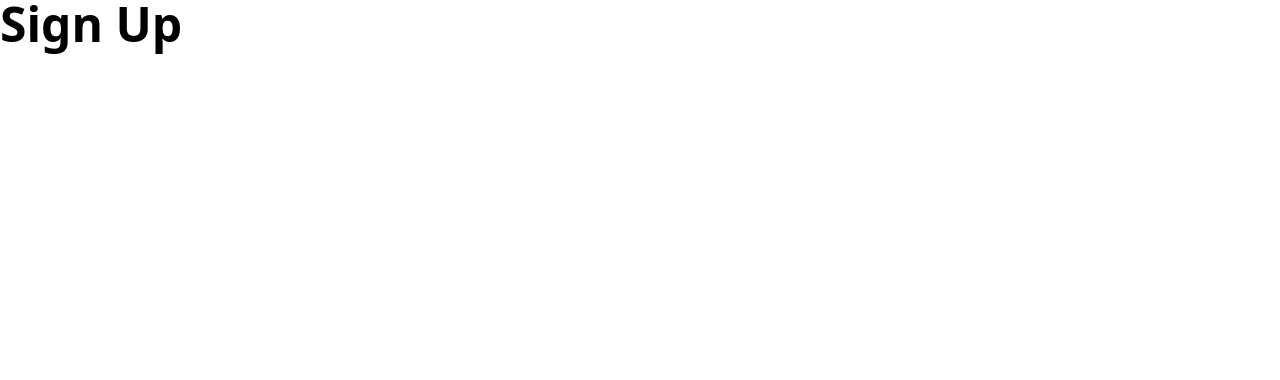
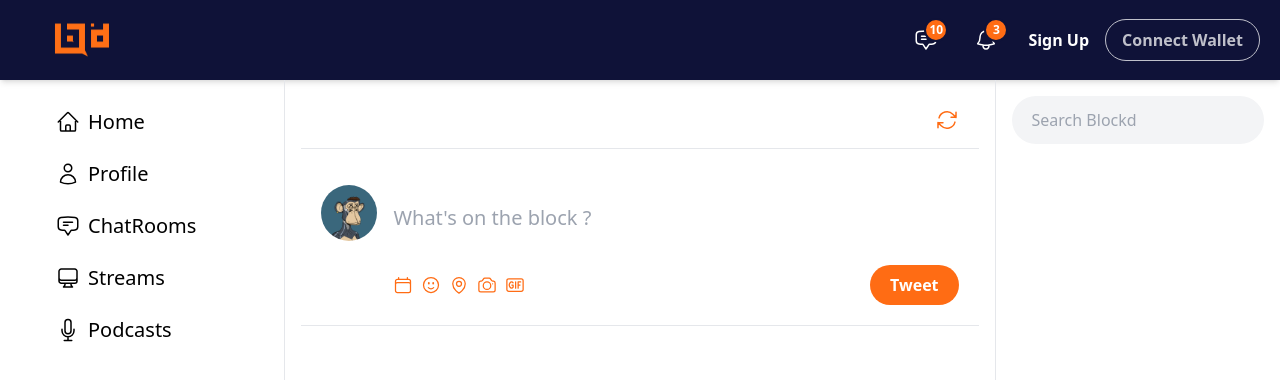
Before and after one commit to BlockdSocial/Blockd, a Next.js app: page / in a window 1280 px wide. Shown: the top 380 px of the page. Built offline with nearby package versions, Linux system fonts and the light colour scheme.

Commit message:
Feed Page + Navbar

```diff
--- /dev/null
+++ b/components/Feed.tsx
@@ -0,0 +1,21 @@
+import React from 'react'
+import {ArrowPathIcon} from '@heroicons/react/24/outline'
+import TweetBox from './TweetBox'
+
+function Feed() {
+  return (
+    <div className='h-full col-span-8 lg:col-span-5 md:p-4 border-x'>
+      <div className='flex flex-col items-end'>
+        <ArrowPathIcon className='mr-5 mt-6 md:mt-3 h-6 w-6 cursor-pointer text-blockd transition-all duration-500 ease-out hover:rotate-180 active-scale'/>
+      </div>
+
+      {/* TweetBox */}
+
+      <div>
+        <TweetBox />
+      </div>
+    </div>
+  )
+}
+
+export default Feed
--- /dev/null
+++ b/components/IconGroup.tsx
@@ -0,0 +1,23 @@
+import React, { SVGProps } from 'react'
+
+interface Props {
+    Icon: (props: SVGProps<SVGSVGElement>) => JSX.Element
+    name: string
+    notif: string
+}
+
+function IconGroup({ Icon, name, notif }: Props) {
+    return (
+        <div className='flex max-w-fit items-center space-x-2 p-2 rounded-ful transition-all duration-100 group'>
+            <div className="">
+                <strong className="relative inline-flex items-center px-2.5 py-1.5">
+                    <span className="text-white absolute text-xs top-0 right-0 md:-top-1 md:-right-0 h-6 w-6 rounded-full group-hover:bg-orange-600 bg-blockd flex justify-center items-center items border-2 border-bgcolor"><span>{notif}</span></span>
+                    <Icon className='h-6 w-6 inline text-white' />
+                    <p className='inline md:hidden text-white font-semibold group-hover:text-gray-300 py-1 px-2'>{name}</p>
+                </strong>
+            </div>
+        </div>
+    )
+}
+
+export default IconGroup
--- /dev/null
+++ b/components/Navbar.tsx
@@ -0,0 +1,60 @@
+import Image from 'next/image'
+import Link from 'next/link';
+import React, { useState } from 'react'
+import {
+    BellIcon,
+    ChatBubbleBottomCenterTextIcon
+} from '@heroicons/react/24/outline'
+import IconGroup from './IconGroup';
+
+const Navbar = () => {
+
+    let [open, setOpen] = useState(false);
+    return (
+        <div className='w-full shadow-md top-0 left-0'>
+            <div className='md:flex items-center justify-between bg-bgcolor md:px-5 h-20'>
+                <div className='font-bold text-2xl cursor-pointer flex items-center font-[Poppins] text-white'>
+                        <Image
+                            src="/images/logo.png"
+                            alt="Blockd Logo"
+                            className="m-6 ml-4 md:ml-8"
+                            width={60}
+                            height={40}
+                        />
+                </div>
+
+                <div onClick={() => setOpen(!open)} className='text-3xl absolute right-4 md:right-8 top-6 cursor-pointer md:hidden'>
+                    <svg xmlns="http://www.w3.org/2000/svg" fill="none" viewBox="0 0 24 24" strokeWidth={1.5} stroke="currentColor" className="w-6 h-6 text-white" name={open ? 'close' : 'menu'}>
+                        <path strokeLinecap="round" strokeLinejoin="round" d="M3.75 6.75h16.5M3.75 12h16.5m-16.5 5.25h16.5" />
+                    </svg>
+                </div>
+
+                <ul className={`bg-bgcolor md:flex absolute items-center md:static md:z-auto right-0 w-1/3 md:w-auto md:pl-0 transition-all ease-in ${open ? 'top-20 h-full' : 'top-[-490px] h-20 '}`}>
+                    <li className='flex flex-col items-center text-l my-1'>
+                        <Link href="">
+                            <IconGroup Icon={ChatBubbleBottomCenterTextIcon} notif="10" name='Messages'></IconGroup>
+                        </Link>
+                    </li>
+                    <li className='flex flex-col items-center text-l my-1'>
+                        <Link href="">
+                            <IconGroup Icon={BellIcon} notif="3" name='Notifications'></IconGroup>
+                        </Link>
+                    </li>
+                    <li className='flex flex-col items-center text-l my-1 md:ml-3'>
+                        <Link href="/auth/signup" className='text-white hover:text-gray-300 font-semibold'>Sign Up</Link>
+                    </li>
+                    <li className='flex flex-col items-center text-l my-4'>
+                    <hr className='w-1/2'></hr>
+                    </li>
+                    <li className='md:ml-4 flex flex-col items-center text-l my-4'>
+                        <button className="animate-pulse bg-transparent hover:bg-blockd text-white font-semibold hover:text-white py-2 px-4 border rounded-full border-white hover:border-blockd">
+                            Connect Wallet
+                        </button>
+                    </li>
+                </ul>
+            </div>
+        </div>
+    )
+}
+
+export default Navbar
--- /dev/null
+++ b/components/Sidebar.tsx
@@ -0,0 +1,36 @@
+import React from 'react'
+import Image from 'next/image';
+import SidebarRow from './SidebarRow';
+import {
+    MicrophoneIcon,
+    ComputerDesktopIcon,
+    ChatBubbleBottomCenterTextIcon,
+    UserIcon,
+    HomeIcon,
+} from '@heroicons/react/24/outline'
+import Link from 'next/link';
+
+
+function Sidebar() {
+    return (
+        <div className='flex flex-col col-span-1 md:col-span-2 items-center px-4 mt-3 md:mt-0 md:p-4 md:pl-10 md:items-start'>
+            <Link href="/">
+                <SidebarRow Icon={HomeIcon} title="Home" />
+            </Link>
+            <Link href="">
+                <SidebarRow Icon={UserIcon} title="Profile" />
+            </Link>
+            <Link href="">
+                <SidebarRow Icon={ChatBubbleBottomCenterTextIcon} title="ChatRooms" />
+            </Link>
+            <Link href="">
+                <SidebarRow Icon={ComputerDesktopIcon} title="Streams" />
+            </Link>
+            <Link href="">
+                <SidebarRow Icon={MicrophoneIcon} title="Podcasts" />
+            </Link>
+        </div>
+    )
+}
+
+export default Sidebar
--- /dev/null
+++ b/components/SidebarRow.tsx
@@ -0,0 +1,17 @@
+import React, { SVGProps } from 'react'
+
+interface Props {
+    Icon: (props: SVGProps<SVGSVGElement>) => JSX.Element
+    title: string
+}
+
+function SidebarRow({Icon, title}: Props) {
+  return (
+    <div className='flex max-w-fit items-center space-x-2 px-4 py-3 rounded-full hover:bg-gray-100 transition-all duration-100 group'>
+        <Icon className='h-6 w-6' />
+        <p className='group-hover:font-semibold hidden md:inline-flex text-base font-light lg:text-xl cursor-pointer'>{title}</p>
+    </div>
+  )
+}
+
+export default SidebarRow
--- /dev/null
+++ b/components/TweetBox.tsx
@@ -0,0 +1,40 @@
+import Image from 'next/image'
+import React from 'react'
+import {
+    CalendarIcon,
+    FaceSmileIcon,
+    MapPinIcon,
+    CameraIcon,
+    GifIcon,
+} from '@heroicons/react/24/outline'
+
+function TweetBox() {
+    return (
+        <div className='flex space-x-2 p-5 border-y mt-4'>
+            <Image
+                src="/images/pfp1.jpg"
+                alt="PFP"
+                className="mt-4 h-14 w-14 rounded-full object-cover"
+                width={60}
+                height={60}
+            />
+            <div className='flex flex-1 items-center pl-2'>
+                <form className='flex flex-col flex-1'>
+                    <input type="text" placeholder="What's on the block ?" className='h-24 w-full text-xl outline-none placeholder:text:xl'/>
+                    <div className='flex items-center'>
+                        <div className='flex space-x-2 text-blockd flex-1'>
+                            <CalendarIcon className='h-5 w-5 cursor-pointer transition-transform duration-150 ease-out hover:scale-150' />
+                            <FaceSmileIcon className='h-5 w-5 cursor-pointer transition-transform duration-150 ease-out hover:scale-150' />
+                            <MapPinIcon className='h-5 w-5 cursor-pointer transition-transform duration-150 ease-out hover:scale-150' />
+                            <CameraIcon className='h-5 w-5 cursor-pointer transition-transform duration-150 ease-out hover:scale-150' />
+                            <GifIcon className='h-5 w-5 cursor-pointer transition-transform duration-150 ease-out hover:scale-150' />
+                        </div>
+                        <button className='bg-blockd px-5 py-2 font-bold text-white rounded-full'>Tweet</button>
+                    </div>
+                </form>
+            </div>
+        </div>
+    )
+}
+
+export default TweetBox
--- /dev/null
+++ b/components/Widgets.tsx
@@ -0,0 +1,21 @@
+import React from 'react'
+
+function Widgets() {
+  return (
+    <div className='h-full px-2 col-span-2 hidden lg:inline md:p-4'>
+      {/* Search */}
+      <div className='flex items-center space-x-2 bg-gray-100 p-3 rounded-full'>
+        <svg xmlns="http://www.w3.org/2000/svg" fill="none" viewBox="0 0 24 24" strokeWidth={1.5} stroke="currentColor" className="w-5 h-5 text-gray-400">
+          <path strokeLinecap="round" strokeLinejoin="round" d="M21 21l-5.197-5.197m0 0A7.5 7.5 0 105.196 5.196a7.5 7.5 0 0010.607 10.607z" />
+        </svg>
+        <input
+          type="text"
+          placeholder="Search Blockd"
+          className='flex-1 outline-none bg-transparent'/>
+      </div>
+
+    </div>
+  )
+}
+
+export default Widgets
--- a/package.json
+++ b/package.json
@@ -6,9 +6,12 @@
     "start": "next start"
   },
   "dependencies": {
+    "@heroicons/react": "^2.0.13",
+    "emoji-mart": "^5.4.0",
     "next": "latest",
     "react": "18.2.0",
-    "react-dom": "18.2.0"
+    "react-dom": "18.2.0",
+    "react-icons": "^4.7.1"
   },
   "devDependencies": {
     "@types/node": "18.11.3",
--- a/pages/auth/signup.tsx
+++ b/pages/auth/signup.tsx
@@ -38,8 +38,8 @@ export default function SignUp() {
                             <h2 className="font-bold text-white mt-2 ml-2 pb-3 text-4xl lg:text-5xl">Sign Up</h2>
                         </div>
                         <form action="" className="flex flex-col items-center">
-                            <input className="p-2 mt-8 rounded-xl border w-3/4" type="text" name="name" placeholder="Name" />
-                            <input className="p-2 mt-8 rounded-xl border w-3/4" type="email" name="email" placeholder="Email" />
+                            <input className="p-2 mt-8 rounded-xl border w-3/4 sign-up" type="text" name="name" placeholder="Name" />
+                            <input className="p-2 mt-8 rounded-xl border w-3/4 sign-up" type="email" name="email" placeholder="Email" />
                             <button className="w-40 mt-8 bg-button1 text-white py-2 px-4 rounded-xl">Connect Wallet</button>
                             <button className="w-40 mt-8 bg-button2 text-white py-2 px-4 rounded-xl">Sign Up</button>
                         </form>
--- a/pages/index.tsx
+++ b/pages/index.tsx
@@ -1,9 +1,26 @@
+import { NextPage } from 'next';
+import Head from 'next/head';
 import Link from 'next/link';
+import Sidebar from '../components/Sidebar';
+import Feed from '../components/Feed';
+import Widgets from '../components/Widgets';
+import Navbar from '../components/Navbar';
 
-export default function Home() {
+const Home: NextPage = () => {
   return (
-    <h1 className="text-5xl font-bold">
-      <Link href="/auth/signup">Sign Up</Link>
-    </h1>
+    <div className='mx-auto max-h-screen h-screen overflow-hidden'>
+      <Head>
+        <title>Blockd</title>
+      </Head>
+      <Navbar />
+      <main className='h-full grid grid-cols-9'>
+        <Sidebar />
+        <Feed />
+        <Widgets />
+      </main>
+    </div>
+
   )
 }
+
+export default Home
--- a/tailwind.config.js
+++ b/tailwind.config.js
@@ -6,7 +6,12 @@ module.exports = {
     './app/**/*.{js,ts,jsx,tsx}',
   ],
   theme: {
-    extend: {},
+    extend: {
+      colors: {
+        blockd: '#ff6c14',
+        bgcolor: '#0f1238'
+      },
+    },
   },
   plugins: [],
 }
```
Also changed, not shown: styles/globals.css (+12 -10 lines), public/images/pfp1.jpg (added), 1 other file (tests, documents, lock files or other folders).
